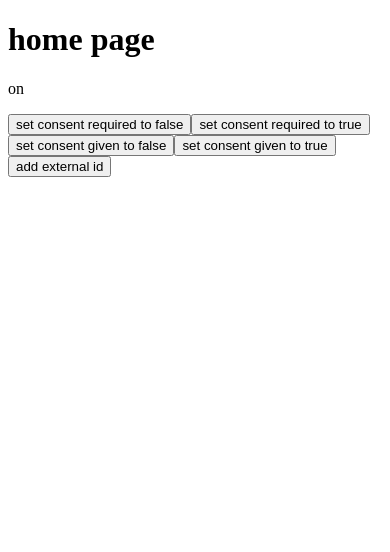
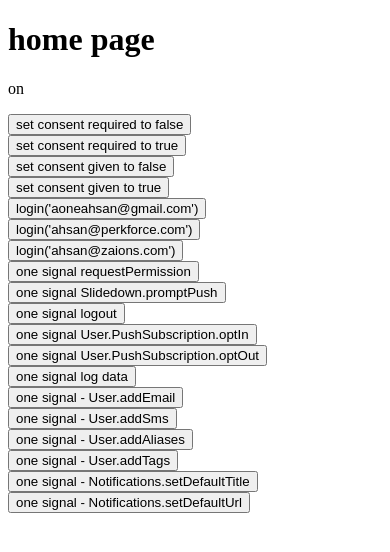
Before and after one commit to aoneahsan/testing-project-test-project-random-test-apps, a React (Vite) app: page / in a window 390 px wide. Shown: the top 552 px of the page. Built offline with nearby package versions, Linux system fonts and the light colour scheme; no server answers.

Commit message:
web part working fine, push right now, will continue with the in-app notification next after finishing the capacitor mobil part, to confirm that we can use this in mobile apps as well

```diff
--- a/src/pages/Home.tsx
+++ b/src/pages/Home.tsx
@@ -20,13 +20,19 @@
 				const result = await OneSignal.init({
 					appId: ENVS.oneSignalAppId,
 					allowLocalhostAsSecureOrigin: true,
-					autoRegister: true,
+					autoRegister: false,
 					autoResubscribe: true,
 					notifyButton: {
 						enabled: true,
 					},
-					// serviceWorkerPath: '/push-notifications/one-signal',
-					path: 'push-notifications/one-signal/',
+					path: '/',
+					serviceWorkerPath:
+						'push-notifications/one-signal/OneSignalSDKWorker.js',
+					serviceWorkerParam: {
+						scope: '/push-notifications/one-signal/',
+					}, // Changed scope
+					// Enable for debugging
+					enableLogs: true,
 				});
 
 				console.log({ result });
@@ -39,9 +45,7 @@
 	return (
 		<>
 			<h1>home page</h1>
-
 			<p>{oneSignalZState.initialized ? 'on' : 'off'}</p>
-
 			<button
 				onClick={() => {
 					OneSignal.setConsentRequired(false);
@@ -49,6 +53,7 @@
 			>
 				set consent required to false
 			</button>
+			<br />
 			<button
 				onClick={() => {
 					OneSignal.setConsentRequired(true);
@@ -56,6 +61,7 @@
 			>
 				set consent required to true
 			</button>
+			<br />
 			<button
 				onClick={() => {
 					OneSignal.setConsentGiven(false);
@@ -63,6 +69,7 @@
 			>
 				set consent given to false
 			</button>
+			<br />
 			<button
 				onClick={() => {
 					OneSignal.setConsentGiven(true);
@@ -70,13 +77,137 @@
 			>
 				set consent given to true
 			</button>
+			<br />
 			<button
 				onClick={() => {
-					OneSignal.setConsentRequired(true);
+					OneSignal.login('aoneahsan@gmail.com');
 				}}
 			>
-				add external id
+				login('aoneahsan@gmail.com')
 			</button>
+			<br />
+			<button
+				onClick={() => {
+					OneSignal.login('ahsan@perkforce.com');
+				}}
+			>
+				login('ahsan@perkforce.com')
+			</button>
+			<br />
+			<button
+				onClick={() => {
+					OneSignal.login('ahsan@zaions.com');
+				}}
+			>
+				login('ahsan@zaions.com')
+			</button>
+			<br />
+			<button
+				onClick={() => {
+					OneSignal.Notifications.requestPermission();
+				}}
+			>
+				one signal requestPermission
+			</button>
+			<br />
+			<button
+				onClick={() => {
+					OneSignal.Slidedown.promptPush();
+				}}
+			>
+				one signal Slidedown.promptPush
+			</button>
+			<br />
+			<button
+				onClick={() => {
+					OneSignal.logout();
+				}}
+			>
+				one signal logout
+			</button>
+			<br />
+			<button
+				onClick={() => {
+					OneSignal.User.PushSubscription.optIn();
+				}}
+			>
+				one signal User.PushSubscription.optIn
+			</button>
+			<br />
+			<button
+				onClick={() => {
+					OneSignal.User.PushSubscription.optOut();
+				}}
+			>
+				one signal User.PushSubscription.optOut
+			</button>
+			<br />
+			<button
+				onClick={() => {
+					console.log({ OneSignal });
+				}}
+			>
+				one signal log data
+			</button>
+			<br />
+			<button
+				onClick={() => {
+					OneSignal.User.addEmail('email-added@zaions.com');
+				}}
+			>
+				one signal - User.addEmail
+			</button>
+			<br />
+			<button
+				onClick={() => {
+					OneSignal.User.addSms('+923046619706');
+				}}
+			>
+				one signal - User.addSms
+			</button>
+			<br />
+			<button
+				onClick={() => {
+					OneSignal.User.addAliases({
+						googleId: 'googleId',
+						facebookId: 'facebookId',
+						linkedinId: 'linkedinId',
+					});
+				}}
+			>
+				one signal - User.addAliases
+			</button>
+			<br />
+			<button
+				onClick={() => {
+					OneSignal.User.addTags({
+						tag1: 'tag1',
+						tag2: 'tag2',
+						tag3: 'tag3',
+					});
+				}}
+			>
+				one signal - User.addTags
+			</button>
+			<br />
+			<button
+				onClick={() => {
+					OneSignal.Notifications.setDefaultTitle(
+						'Notifications.setDefaultTitle'
+					);
+				}}
+			>
+				one signal - Notifications.setDefaultTitle
+			</button>
+			<br />
+			<button
+				onClick={() => {
+					OneSignal.Notifications.setDefaultUrl('Notifications.setDefaultUrl');
+				}}
+			>
+				one signal - Notifications.setDefaultUrl
+			</button>
+			<br />
 		</>
 	);
 };
```
